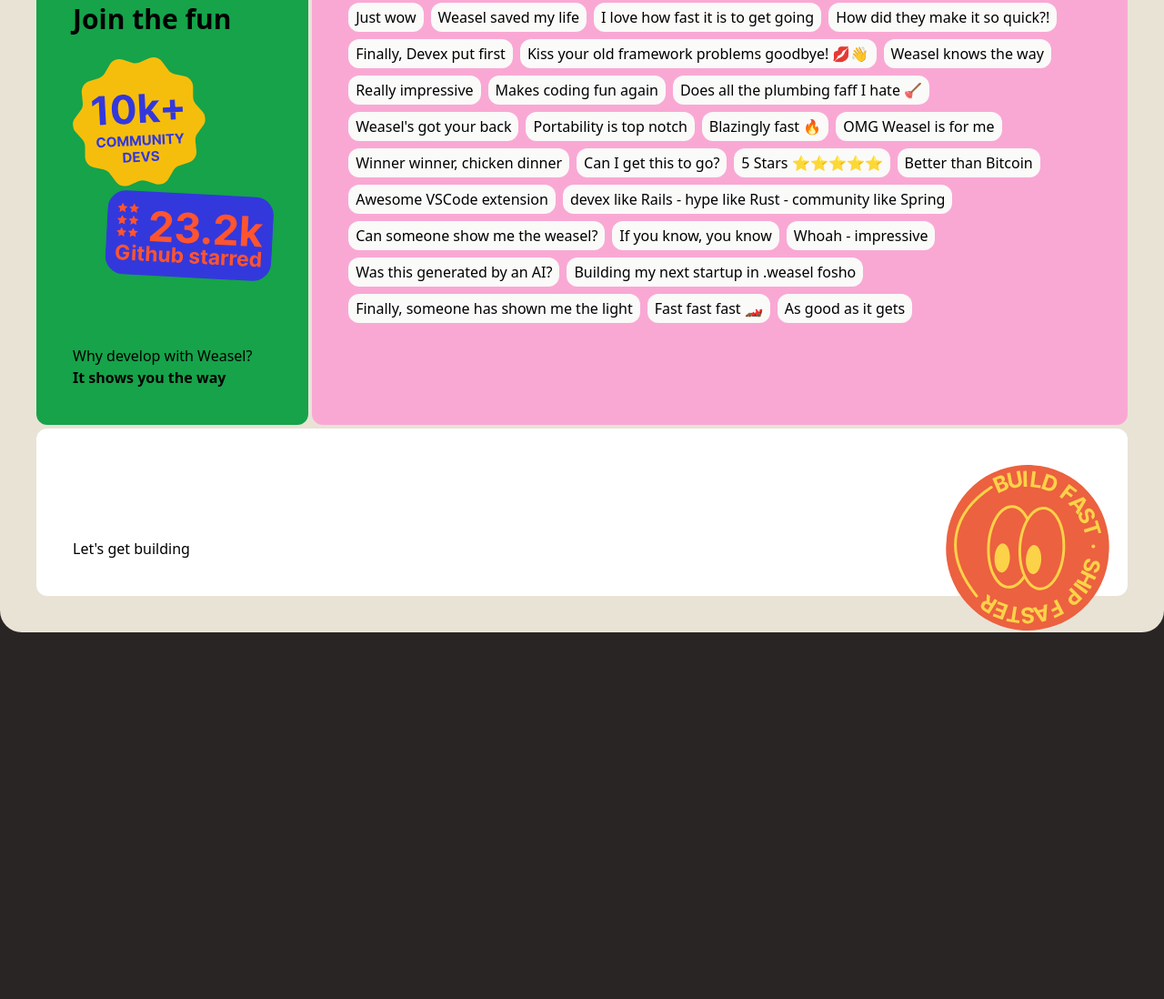
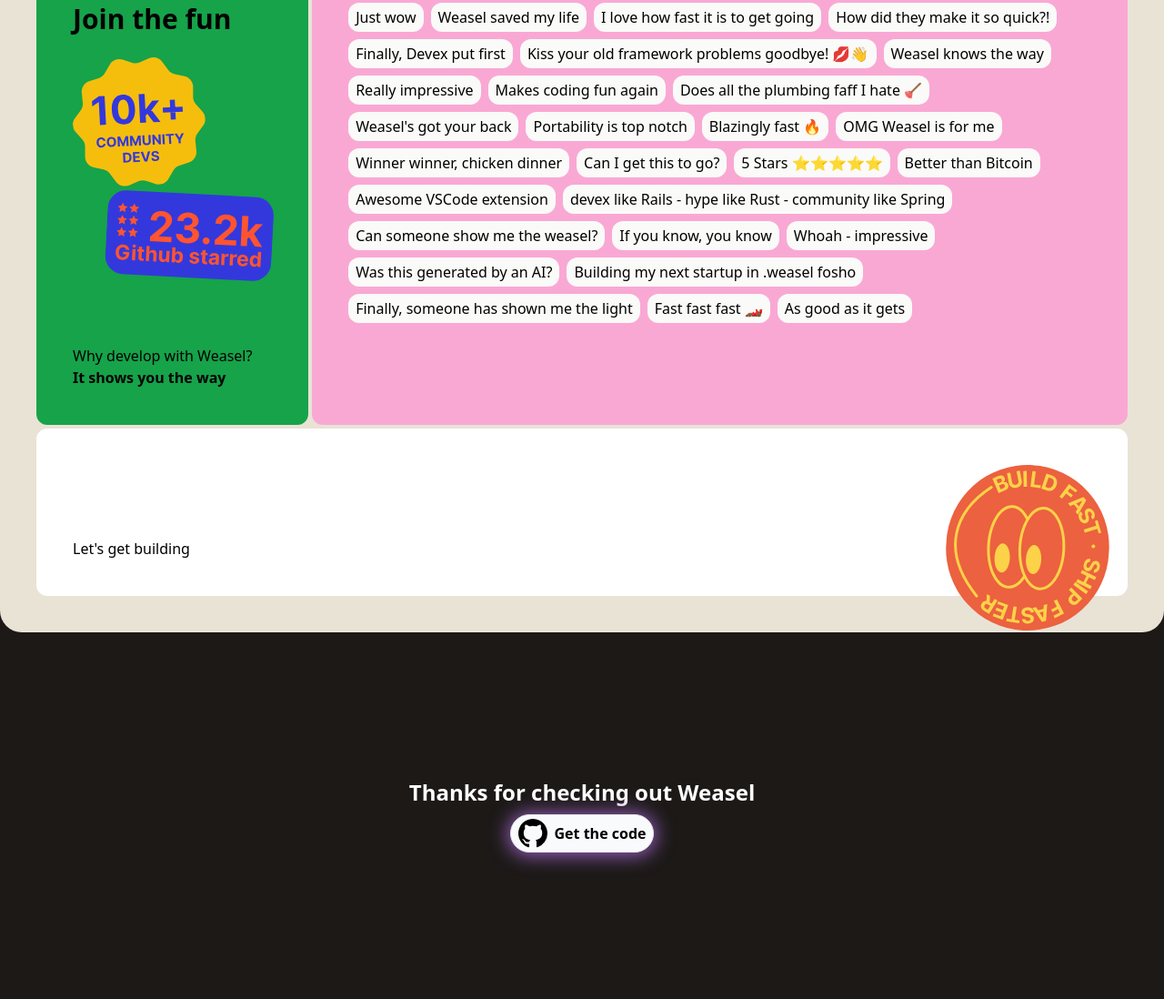
Before and after one commit to luco17/weasel-framework, an Astro site: page / in a window 1280 px wide. Shown: the part 1125-2223 px from the top of the page at 91% size. Before the commit the page ends 1824 px from the top, so only its background shows below. Built offline with nearby package versions, Linux system fonts and the light colour scheme; Astro itself is replaced by a stand-in of ours.

Commit message:
added footer

```diff
--- /dev/null
+++ b/src/components/Footer.astro
@@ -0,0 +1,25 @@
+<div class="grid place-items-center">
+  <div class="my-40 flex flex-col items-center space-y-2">
+    <h4 class="text-2xl font-bold text-white">
+      Thanks for checking out Weasel
+    </h4>
+    <a href="">
+      <div
+        class="inline-flex items-center space-x-2 rounded-full border bg-gray-50 px-2 py-1 shadow-[0_1px_20px_3px_rgba(145,92,182,4)] transition-all duration-300 hover:scale-105 hover:bg-white hover:shadow-[0_1px_30px_10px_rgba(145,92,182,4)]"
+      >
+        <svg
+          viewBox="0 0 16 16"
+          aria-hidden="true"
+          width="32"
+          height="32"
+          astro-icon="social/github"
+          ><path
+            fill="currentColor"
+            d="M8 0C3.58 0 0 3.58 0 8c0 3.54 2.29 6.53 5.47 7.59.4.07.55-.17.55-.38 0-.19-.01-.82-.01-1.49-2.01.37-2.53-.49-2.69-.94-.09-.23-.48-.94-.82-1.13-.28-.15-.68-.52-.01-.53.63-.01 1.08.58 1.23.82.72 1.21 1.87.87 2.33.66.07-.52.28-.87.51-1.07-1.78-.2-3.64-.89-3.64-3.95 0-.87.31-1.59.82-2.15-.08-.2-.36-1.02.08-2.12 0 0 .67-.21 2.2.82.64-.18 1.32-.27 2-.27.68 0 1.36.09 2 .27 1.53-1.04 2.2-.82 2.2-.82.44 1.1.16 1.92.08 2.12.51.56.82 1.27.82 2.15 0 3.07-1.87 3.75-3.65 3.95.29.25.54.73.54 1.48 0 1.07-.01 1.93-.01 2.2 0 .21.15.46.55.38A8.012 8.012 0 0 0 16 8c0-4.42-3.58-8-8-8z"
+          ></path></svg
+        >
+        <p class="font-semibold">Get the code</p>
+      </div>
+    </a>
+  </div>
+</div>
--- a/src/layouts/BaseLayout.astro
+++ b/src/layouts/BaseLayout.astro
@@ -2,6 +2,8 @@
 export interface Props {
   title: string;
 }
+
+import Footer from "../components/Footer.astro";
 
 const { title } = Astro.props;
 import weasel from "../assets/weaselOg.png";
@@ -24,11 +26,12 @@
     <meta name="generator" content={Astro.generator} />
     <title>{title}</title>
   </head>
-  <body class="bg-stone-800">
+  <body class="bg-stone-900">
     <main
       class="mx-auto flex max-w-[2400px] flex-col gap-1 rounded-b-3xl bg-[#E9E3D6] p-4 md:p-10"
     >
       <slot />
     </main>
+    <Footer />
   </body>
 </html>
```
Also changed, not shown: tailwind.config.cjs (+6 -6 lines).
